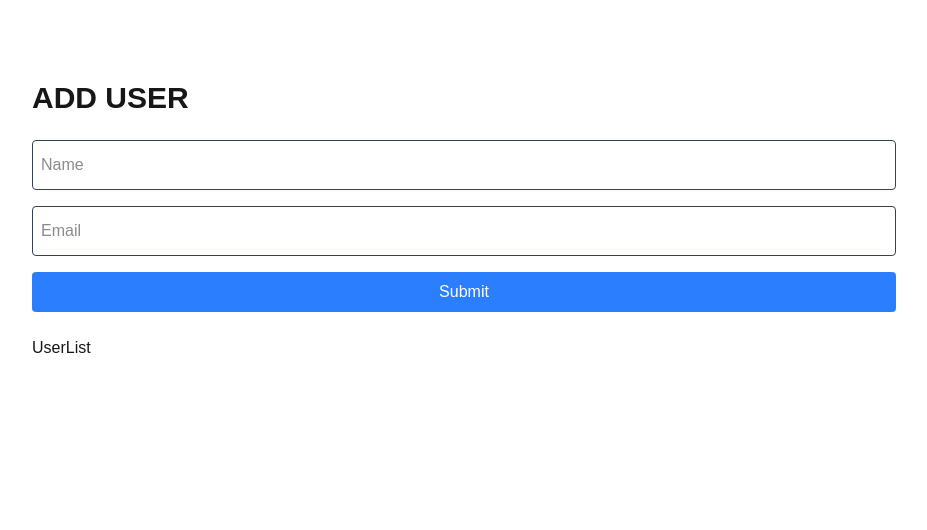
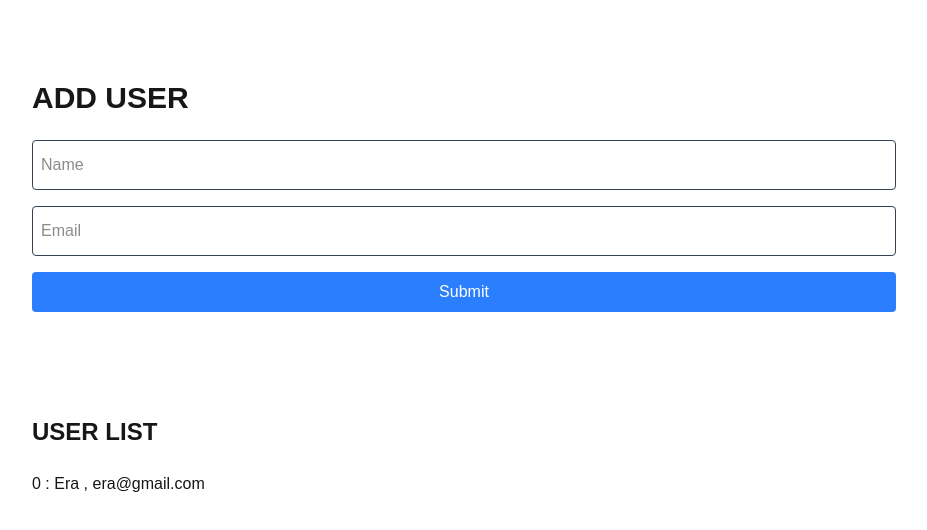
Before and after one commit to ehasun15019/interactive-nextjs-server-action-class-6, a Next.js app: page / in a window 1280 px wide. Shown: the top 530 px of the page, without its empty margins (176-1103 px from the left). Built offline with nearby package versions, Linux system fonts and the light colour scheme; data requests are answered from the project's data file.

Commit message:
working for User List

```diff
--- a/library/UserList.js
+++ b/library/UserList.js
@@ -13,3 +13,14 @@ export const createUser = async (userData) => {
 
     return users;
 }
+
+
+
+// read-users for showing in the webpage when someone from fill-up
+export const readUsers = async (userData) => {
+    const res = await fetch("http://localhost:8800/users")
+
+    const users = await res.json();
+
+    return users;
+}
--- a/server/db.json
+++ b/server/db.json
@@ -1,9 +1,9 @@
 {
   "users": [
     {
-      "id": "c218",
-      "name": "Nahid",
-      "email": "nahid@gmail.com"
+      "id": "c2ea",
+      "name": "Era",
+      "email": "era@gmail.com"
     }
   ]
 }
--- a/src/app/components/UserList.jsx
+++ b/src/app/components/UserList.jsx
@@ -1,9 +1,32 @@
 import React from "react";
+import { readUsers } from "../../../library/UserList";
 
-const UserList = () => {
+const UserList = async () => {
+  const getUsers = async () => {
+    "use server";
+
+    const users = await readUsers();
+
+    return users;
+  };
+
+  const gettingUser = await getUsers();
+
   return (
-    <div>
-      <p>UserList</p>
+    <div className="box-secondary mt-20">
+      <h2 className="font-bold text-2xl mb-6">USER LIST</h2>
+
+      <div>
+        {gettingUser.length > 0 ? (
+          gettingUser.map((user, index) => (
+            <p key={user.id}>
+              {index} : {user.name} , {user.email}
+            </p>
+          ))
+        ) : (
+          <p className="text-red-600">Taratari From Fill Up Kor</p>
+        )}
+      </div>
     </div>
   );
 };
```
